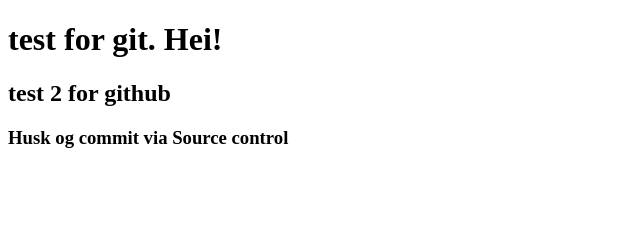
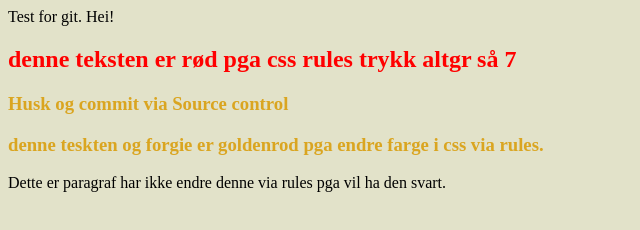
Before and after one commit to naj012025/mitt-f-rste-project, a plain HTML site: page index.html in a window 1280 px wide. Shown: the whole page, without its empty margins (0-640 px from the left). Drawn offline with Linux system fonts and the light colour scheme.

Commit message:
Fikset bakgrunn farge

```diff
--- a/index.html
+++ b/index.html
@@ -1,13 +1,18 @@
 <!DOCTYPE html>
-<html lang="en">
+<html lang="no">
 <head>
     <meta charset="UTF-8">
     <meta name="viewport" content="width=device-width, initial-scale=1.0">
-    <title>Document</title>
+    <link rel="stylesheet" href="style.css">
+    <title>ikke lov og stå document</title>
 </head>
 <body>
-    <h1>test for git. Hei!</h1>
-    <h2>test 2 for github</h2>
+   <body style="background-color:rgb(226, 226, 201);"
+    <h1>Test for git. Hei!</h1>
+    <h2>denne teksten er rød pga css rules trykk altgr så 7</h2>
     <h3>Husk og commit via Source control</h3>
+    <h3>denne teskten og forgie er goldenrod pga endre farge i css via rules.</h3>
+    <p>Dette er paragraf har ikke endre denne via rules pga vil ha den svart.</p>
+
 </body>
 </html>
--- /dev/null
+++ b/style.css
@@ -0,0 +1,6 @@
+h1{
+    color:blue
+
+}
+h2{color:red}
+h3{color:goldenrod}
```
